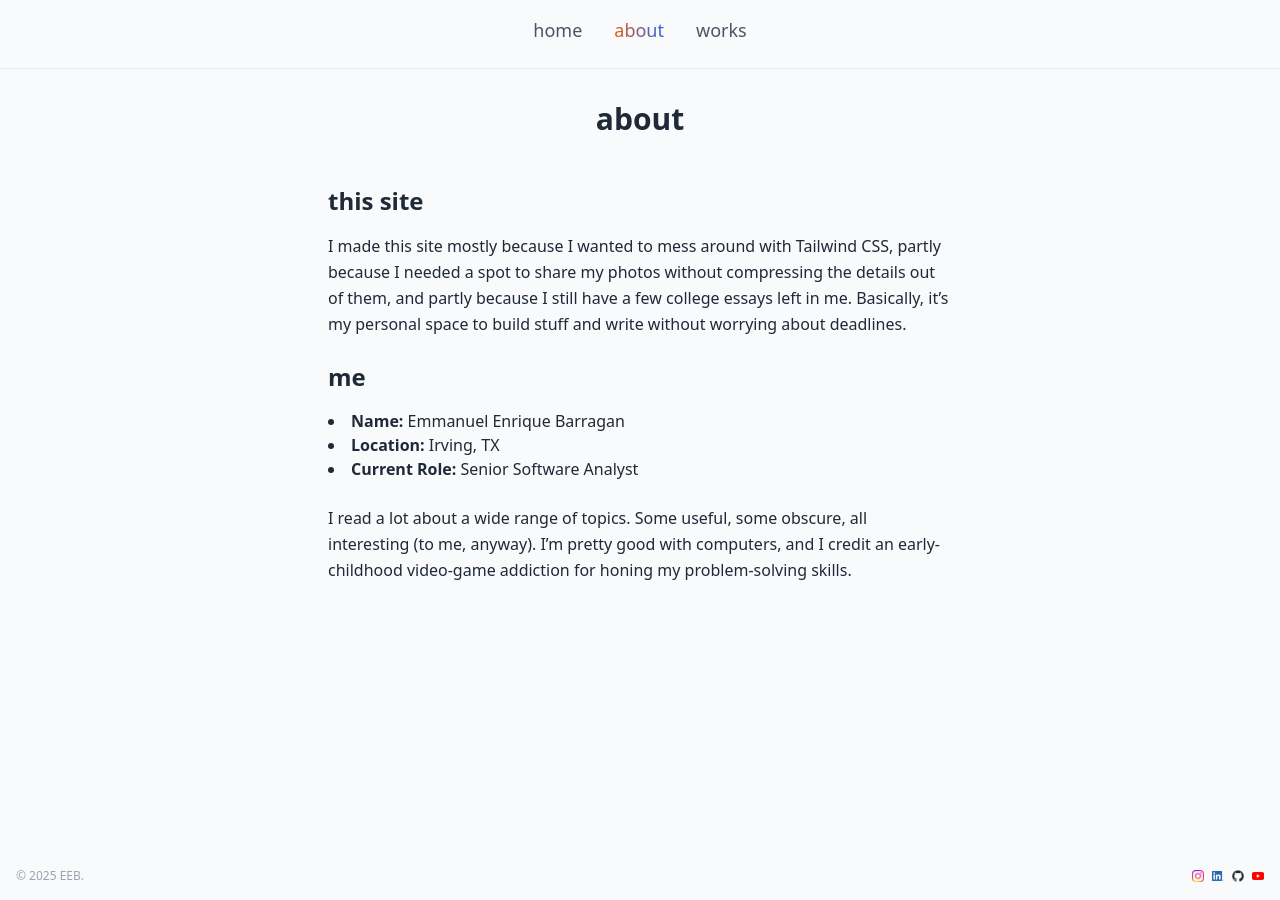
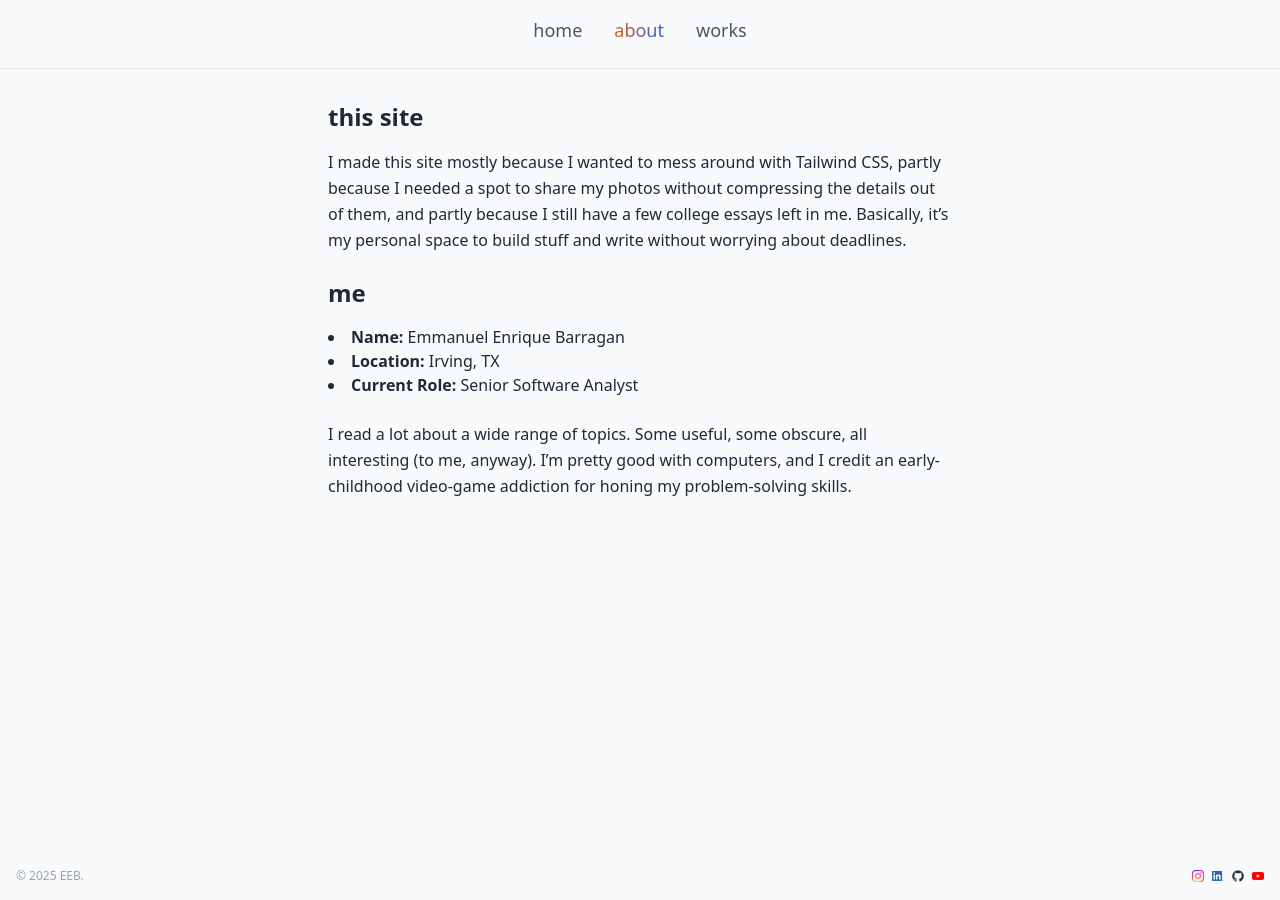
Before and after one commit to enriquebarragan/enriquebarragan.github.io, a Jekyll site: the page built from pages/about/index.md, in a window 1280 px wide. Built offline with Jekyll 4.4.1, drawn with Linux system fonts in a browser that asks for light colours; nearby versions of some CDN libraries.

Commit message:
Update index.md

```diff
--- a/pages/about/index.md
+++ b/pages/about/index.md
@@ -6,7 +6,7 @@ permalink: /about/
 
 <div class="flex flex-col gap-6 mt-4 mx-4">
   <!-- Top-level heading -->
-  <h1 class="max-w-2xl mx-auto text-3xl font-bold pb-2 mb-4">
+  <h1 class="sr-only">
     about
   </h1>
 
```
